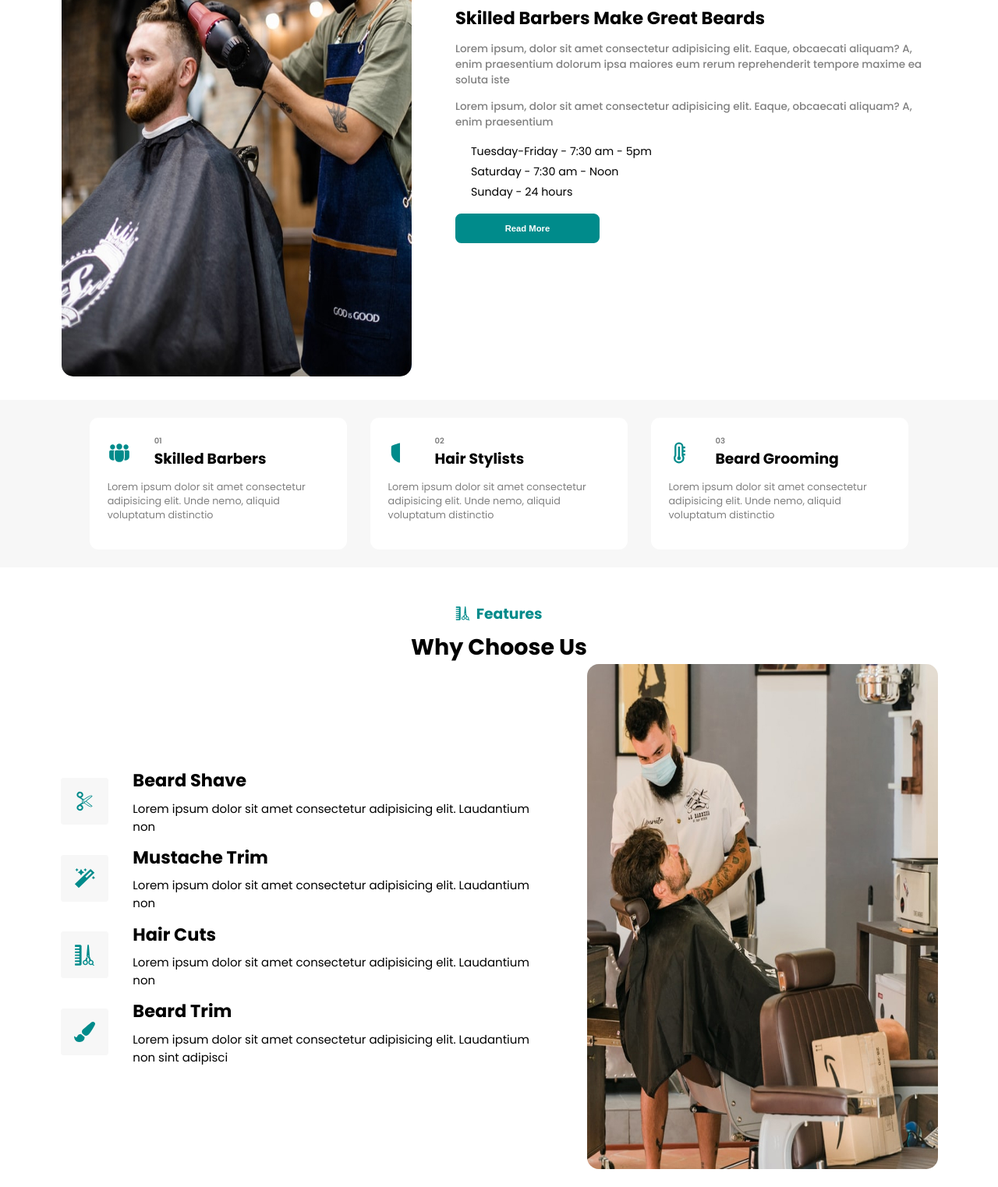
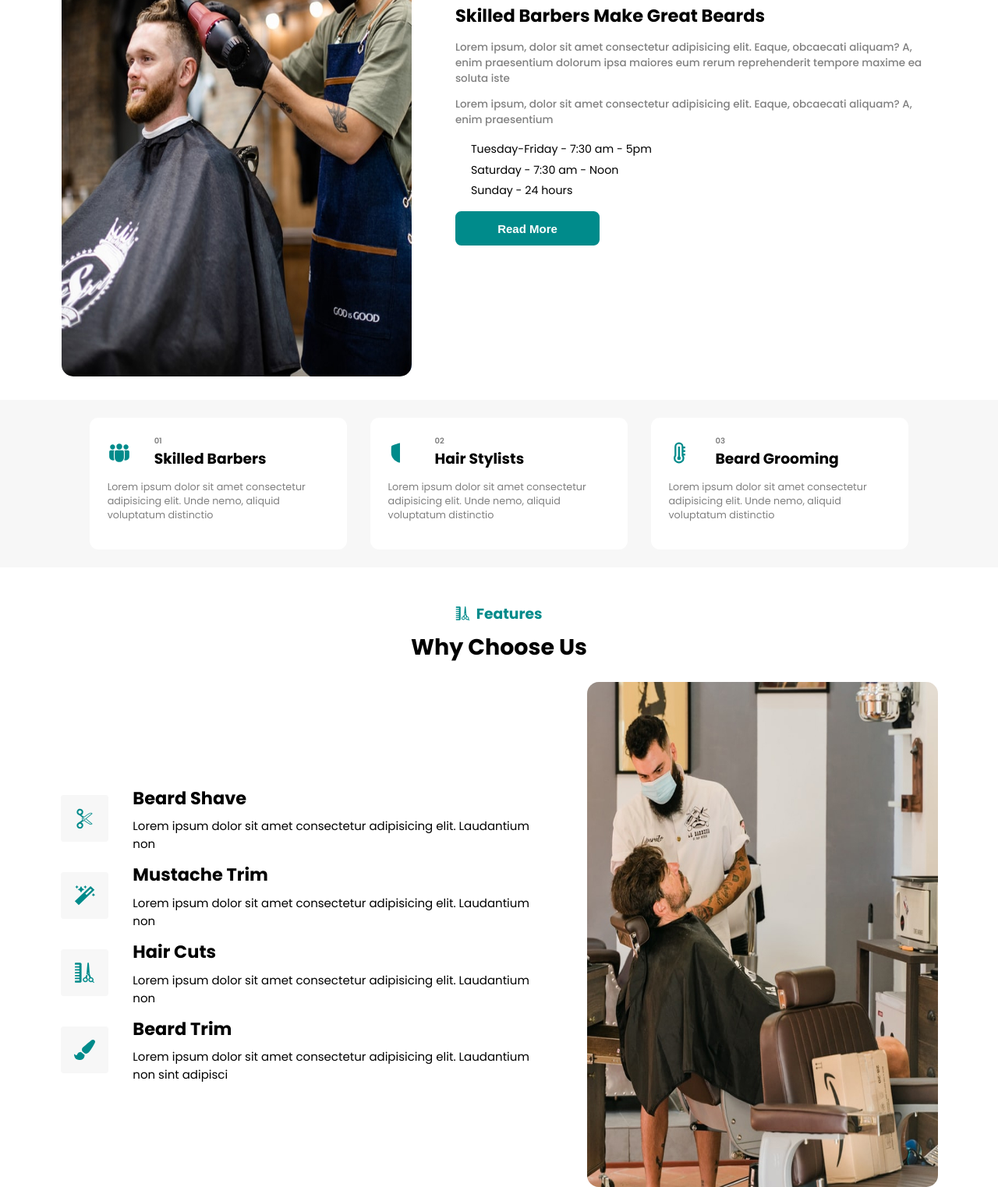
Before and after one commit to eghosaclinton/ENT, a plain HTML site: page index.html in a window 1280 px wide. Shown: the part 952-2475 px from the top of the page at 78% size. Drawn offline with Linux system fonts and the light colour scheme.

Commit message:
second commit

```diff
--- a/styles.css
+++ b/styles.css
@@ -47,7 +47,6 @@ nav a{
     color: white;
     text-decoration: none;
     transition: 0.5s ease-in-out;
-    /* padding: .25rem; */
     border-bottom: solid 2px transparent;
 }
 
@@ -167,10 +166,10 @@ h6{
 
 button{
     border: solid 1px white;
-    padding: .5rem 1.25rem;
+    padding: .75rem 1.5rem;
     border-radius: .35rem;
     font-weight: 700;
-    font-size: .75rem;
+    font-size: 1rem;
     transition: 0.5s ease-in-out;
 }
 
@@ -299,6 +298,7 @@ hr{
 
 .services-content{
     padding: 1rem;
+    gap: 1.5rem;
 }
 
 .services-info{
```
